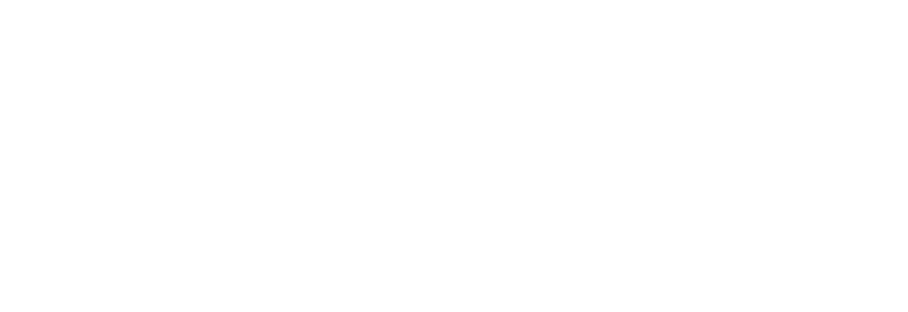
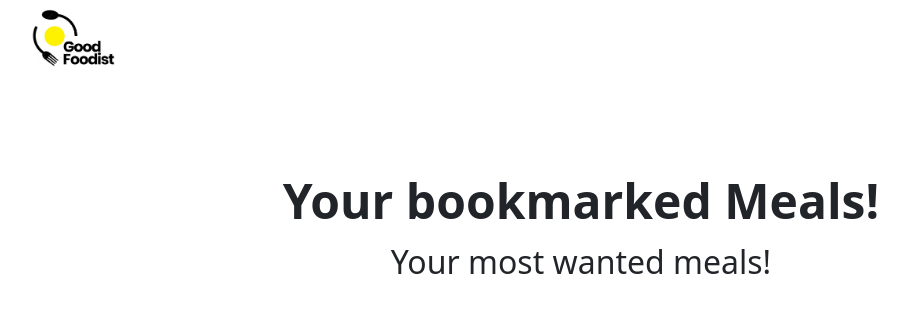
Before and after one commit to adelinsofrag/it-school-reactjs-playground, a React (Create React App) app: page /favorites in a window 1280 px wide. Shown: the top 312 px of the page, without its empty margins (59-967 px from the left). Built offline with nearby package versions, Linux system fonts and the light colour scheme.

Commit message:
updated the UI.

```diff
--- a/src/components/TitleComponent.js
+++ b/src/components/TitleComponent.js
@@ -1,7 +1,7 @@
 import React from "react";
 
-function TitleComponent(props) {
+const TitleComponent = (props) => {
   return <h1 className="display-6 fw-light">{props.text}</h1>;
-}
+};
 
 export default TitleComponent;
--- a/src/containers/TopNavContainer.js
+++ b/src/containers/TopNavContainer.js
@@ -2,7 +2,7 @@
 import logo from "./../assets/img/fork-spoon-with-egg-logo-design-vector_15473-14619.jpg";
 import { Link } from "react-router-dom";
 
-function TopNavContainer({ searchValue, handleInputChange, logoOnly }) {
+const TopNavContainer = ({ searchValue, handleInputChange, logoOnly }) => {
   return (
     <div className="d-flex p-2 sticky-top bg-white">
       <div className="navbar-brand" style={{ width: "250px", height: "60px" }}>
@@ -27,6 +27,6 @@
       )}
     </div>
   );
-}
+};
 
 export default TopNavContainer;
--- a/src/pages/FavoritesMealsPage.js
+++ b/src/pages/FavoritesMealsPage.js
@@ -1,12 +1,20 @@
 import React, { useEffect, useState } from "react";
 import MealComponent from "../components/MealComponent";
+import TopNavContainer from "../containers/TopNavContainer";
 
 const FavoritesMealsPage = () => {
   const [meals, setMeals] = useState([{}]);
   useEffect(() => setMeals(JSON.parse(localStorage.getItem("meals"))), []);
 
   return (
-    meals &&
+    <>
+      <TopNavContainer logoOnly={true} />
+      <div className="px-4 py-5 my-5 text-center">
+        <h1 className="display-5 fw-bold">Your bookmarked Meals!</h1>
+        <div className="col-lg-12 mx-auto">
+          <p className="lead fs-2 mb-4">Your most wanted meals!</p>
+          <div className="row row-gap-4">
+            {meals &&
               meals.map((meal) => (
                 <MealComponent
                   title={meal.strMeal}
@@ -14,7 +22,11 @@
                   key={meal.idMeal}
                   idMeal={meal.idMeal}
                 />
-    ))
+              ))}
+          </div>
+        </div>
+      </div>
+    </>
   );
 };
 
```
Lines whose indentation alone changed are shown as unchanged.
